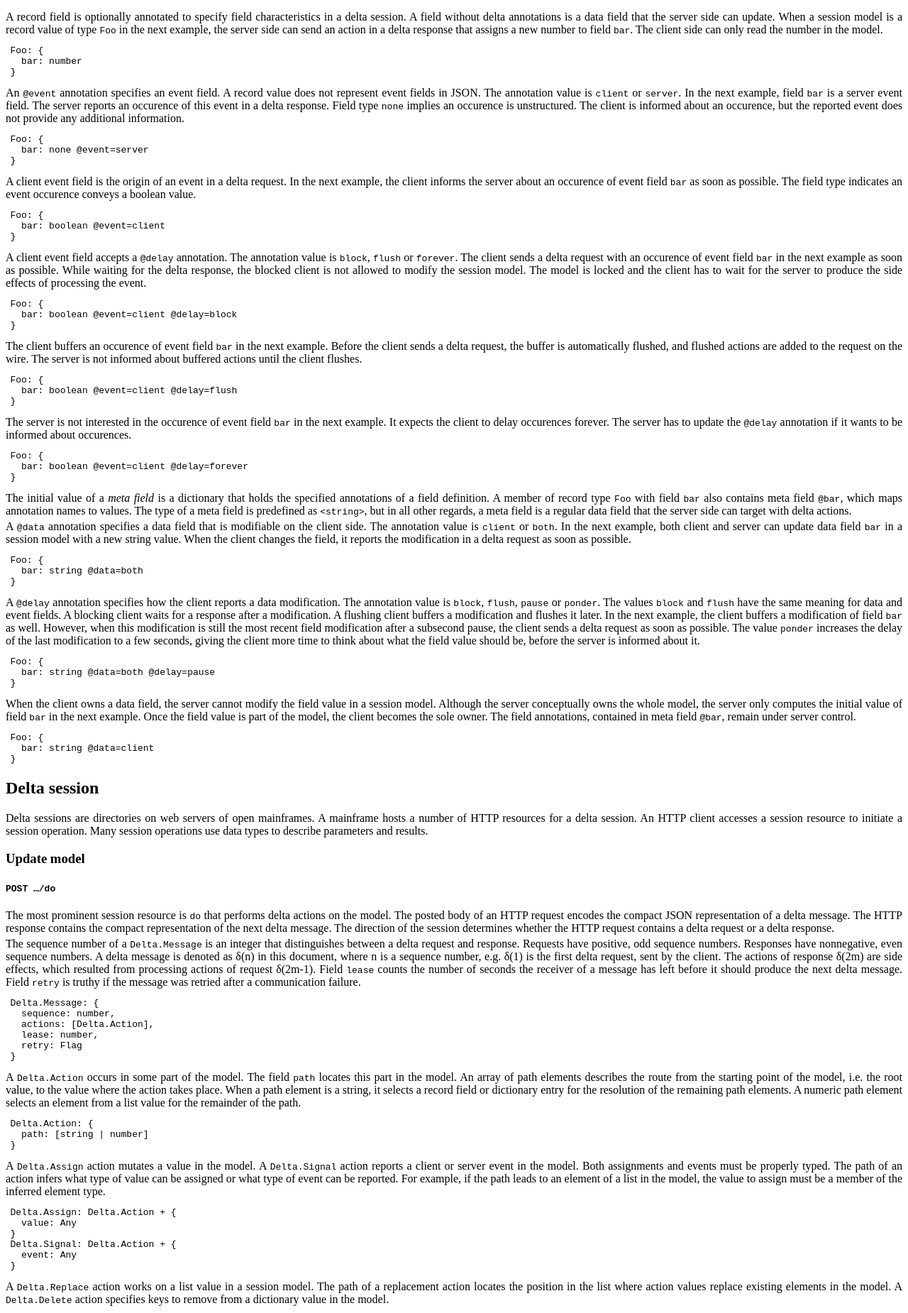
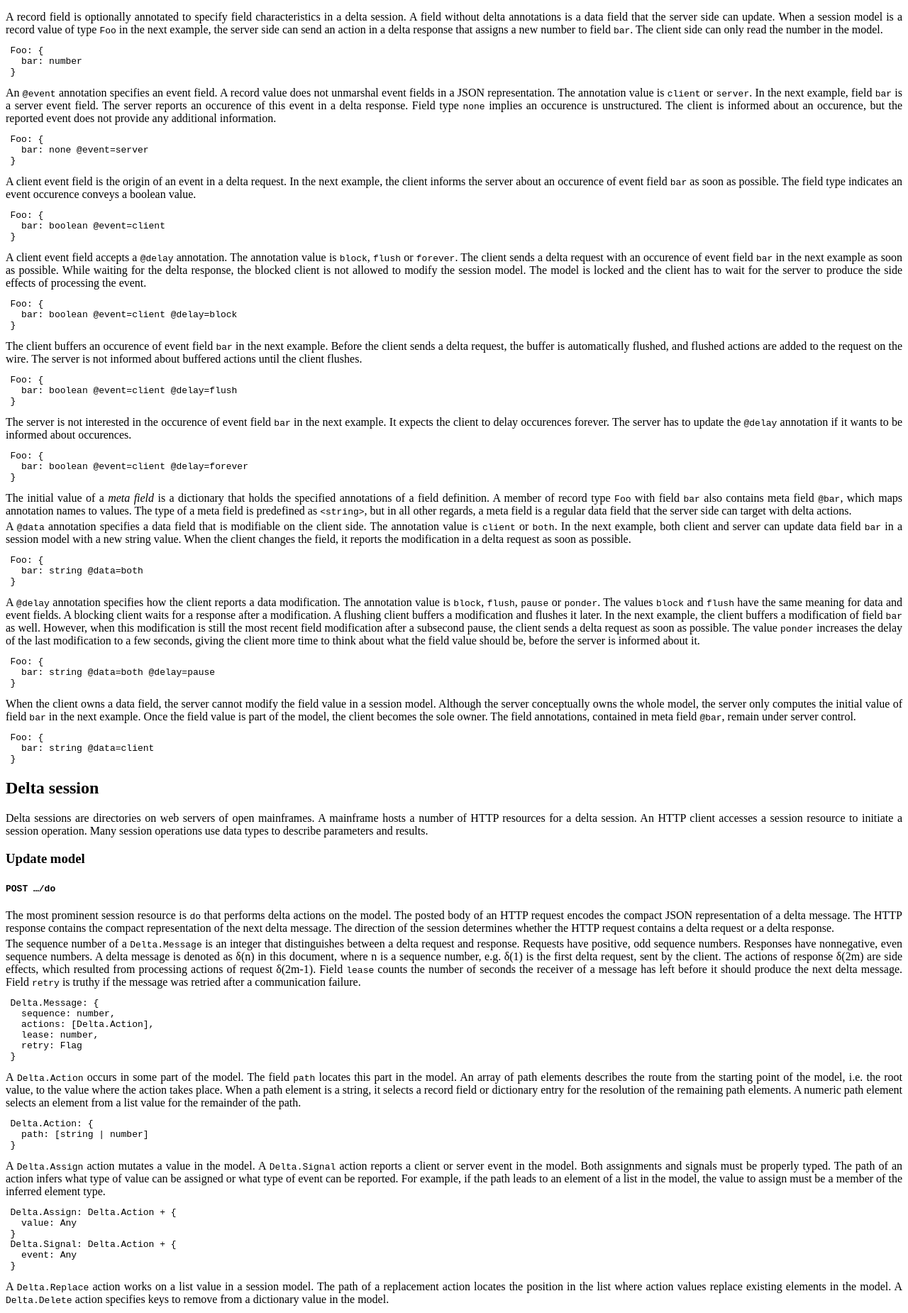
Before and after one commit to open-mainframe-architecture/open-mainframe-architecture.github.io, a plain HTML site: page index.html in a window 1280 px wide. Shown: the part 6307-8157 px from the top of the page at 71% size. Drawn offline with Linux system fonts and the light colour scheme.

Commit message:
Improvements
Typos and others

```diff
--- a/index.html
+++ b/index.html
@@ -596,7 +596,7 @@ A record field is optionally annotated to specify field characteristics in a del
   bar: number
 }</pre>
     <p>
-An <code>@event</code> annotation specifies an event field. A record value does not represent event fields in JSON. The annotation value is <code>client</code> or <code>server</code>. In the next example, field <code>bar</code> is a server event field. The server reports an occurence of this event in a delta response. Field type <code>none</code> implies an occurence is unstructured. The client is informed about an occurence, but the reported event does not provide any additional information.
+An <code>@event</code> annotation specifies an event field. A record value does not unmarshal event fields in a JSON representation. The annotation value is <code>client</code> or <code>server</code>. In the next example, field <code>bar</code> is a server event field. The server reports an occurence of this event in a delta response. Field type <code>none</code> implies an occurence is unstructured. The client is informed about an occurence, but the reported event does not provide any additional information.
     </p>
 <pre>Foo: {
   bar: none @event=server
@@ -671,7 +671,7 @@ A <code>Delta.Action</code> occurs in some part of the model. The field <code>pa
   path: [string | number]
 }</pre>
     <p>
-A <code>Delta.Assign</code> action mutates a value in the model. A <code>Delta.Signal</code> action reports a client or server event in the model. Both assignments and events must be properly typed. The path of an action infers what type of value can be assigned or what type of event can be reported. For example, if the path leads to an element of a list in the model, the value to assign must be a member of the inferred element type.
+A <code>Delta.Assign</code> action mutates a value in the model. A <code>Delta.Signal</code> action reports a client or server event in the model. Both assignments and signals must be properly typed. The path of an action infers what type of value can be assigned or what type of event can be reported. For example, if the path leads to an element of a list in the model, the value to assign must be a member of the inferred element type.
     </p>
 <pre>Delta.Assign: Delta.Action + {
   value: Any
```
